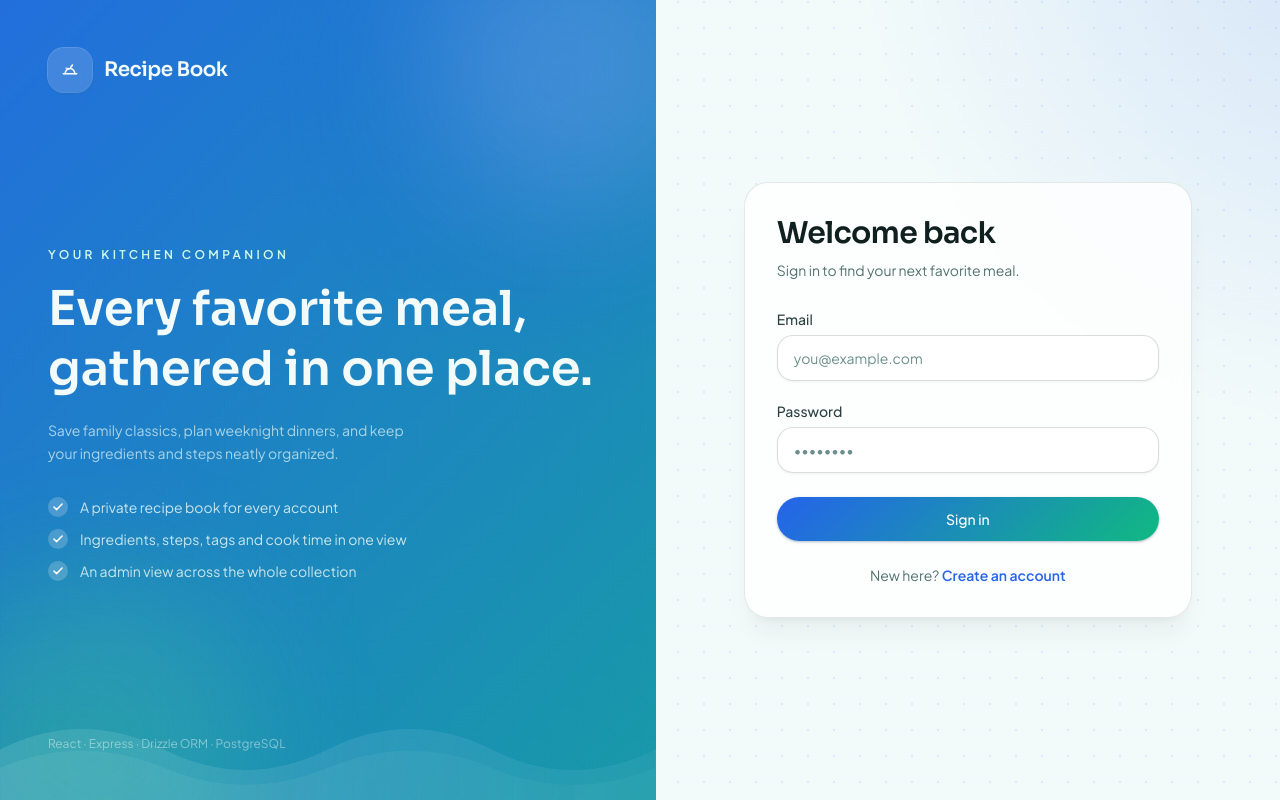
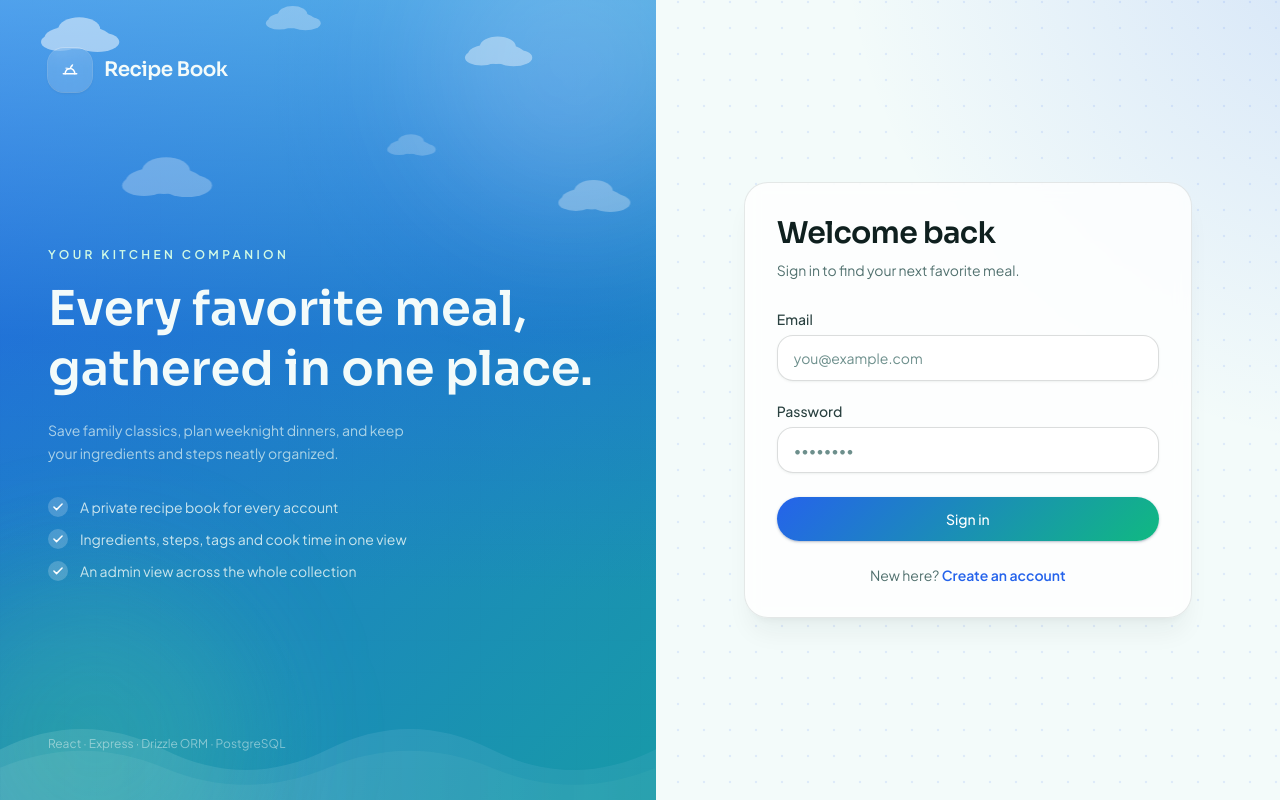
Before and after one commit to JMark472/recipe-book-web, a React (Vite) app: page /auth/login in a window 1280 px wide. Built offline with nearby package versions, Linux system fonts and the light colour scheme; no server answers.

Commit message:
feat: sky background with animated drifting clouds on auth panel

```diff
--- a/src/pages/auth/layout.tsx
+++ b/src/pages/auth/layout.tsx
@@ -21,6 +21,78 @@ export default function AuthLayout() {
         {/* Layered pattern + ambient glow overlays. */}
         <div aria-hidden="true" className="bg-mesh pointer-events-none absolute inset-0 opacity-70" />
         <div aria-hidden="true" className="bg-grid pointer-events-none absolute inset-0 opacity-[0.18]" />
+        {/* Sky wash — cool blue overhead light fading down into the brand gradient. */}
+        <div
+          aria-hidden="true"
+          className="pointer-events-none absolute inset-0"
+          style={{
+            background:
+              "linear-gradient(180deg, rgba(125,211,252,.50) 0%, rgba(37,99,235,.26) 42%, rgba(5,150,105,0) 74%)",
+          }}
+        />
+        {/* Animation "clouds" — two tiled strips of clouds drifting across the sky. */}
+        <svg
+          aria-hidden="true"
+          className="animate-clouds pointer-events-none absolute top-0 left-0 w-[200%]"
+          viewBox="0 0 2880 300"
+          fill="#ffffff"
+        >
+          <defs>
+            <g id="cloudTileA">
+              <g opacity="0.5" transform="translate(170 82)">
+                <ellipse cx="0" cy="0" rx="72" ry="26" />
+                <ellipse cx="-38" cy="10" rx="42" ry="20" />
+                <ellipse cx="44" cy="10" rx="48" ry="22" />
+                <ellipse cx="4" cy="-18" rx="46" ry="26" />
+              </g>
+              <g opacity="0.32" transform="translate(640 44) scale(0.7)">
+                <ellipse cx="0" cy="0" rx="72" ry="26" />
+                <ellipse cx="-38" cy="10" rx="42" ry="20" />
+                <ellipse cx="44" cy="10" rx="48" ry="22" />
+                <ellipse cx="4" cy="-18" rx="46" ry="26" />
+              </g>
+              <g opacity="0.4" transform="translate(1090 118) scale(0.86)">
+                <ellipse cx="0" cy="0" rx="72" ry="26" />
+                <ellipse cx="-38" cy="10" rx="42" ry="20" />
+                <ellipse cx="44" cy="10" rx="48" ry="22" />
+                <ellipse cx="4" cy="-18" rx="46" ry="26" />
+              </g>
+            </g>
+          </defs>
+          <use href="#cloudTileA" />
+          <use href="#cloudTileA" transform="translate(1440 0)" />
+        </svg>
+        <svg
+          aria-hidden="true"
+          className="animate-clouds-slow pointer-events-none absolute top-28 left-0 w-[200%]"
+          viewBox="0 0 2880 300"
+          fill="#ffffff"
+        >
+          <defs>
+            <g id="cloudTileB">
+              <g opacity="0.28" transform="translate(360 150) scale(1.15)">
+                <ellipse cx="0" cy="0" rx="72" ry="26" />
+                <ellipse cx="-38" cy="10" rx="42" ry="20" />
+                <ellipse cx="44" cy="10" rx="48" ry="22" />
+                <ellipse cx="4" cy="-18" rx="46" ry="26" />
+              </g>
+              <g opacity="0.22" transform="translate(900 76) scale(0.62)">
+                <ellipse cx="0" cy="0" rx="72" ry="26" />
+                <ellipse cx="-38" cy="10" rx="42" ry="20" />
+                <ellipse cx="44" cy="10" rx="48" ry="22" />
+                <ellipse cx="4" cy="-18" rx="46" ry="26" />
+              </g>
+              <g opacity="0.3" transform="translate(1300 190) scale(0.92)">
+                <ellipse cx="0" cy="0" rx="72" ry="26" />
+                <ellipse cx="-38" cy="10" rx="42" ry="20" />
+                <ellipse cx="44" cy="10" rx="48" ry="22" />
+                <ellipse cx="4" cy="-18" rx="46" ry="26" />
+              </g>
+            </g>
+          </defs>
+          <use href="#cloudTileB" />
+          <use href="#cloudTileB" transform="translate(1440 0)" />
+        </svg>
         {/* Animation "waves" — two tiled wave layers drifting across the blue/green panel. */}
         <svg
           aria-hidden="true"
--- a/src/styles/global.css
+++ b/src/styles/global.css
@@ -178,3 +178,24 @@
 .animate-waves-slow {
   animation: waves 26s linear infinite reverse;
 }
+
+/*
+ * Animation "clouds" — slow sideways drift for the sky layers. Each strip
+ * holds two identical tiles, so a -50% translate loops without a seam.
+ */
+@keyframes clouds {
+  from {
+    transform: translate3d(0, 0, 0);
+  }
+  to {
+    transform: translate3d(-50%, 0, 0);
+  }
+}
+
+.animate-clouds {
+  animation: clouds 90s linear infinite;
+}
+
+.animate-clouds-slow {
+  animation: clouds 130s linear infinite reverse;
+}
```
